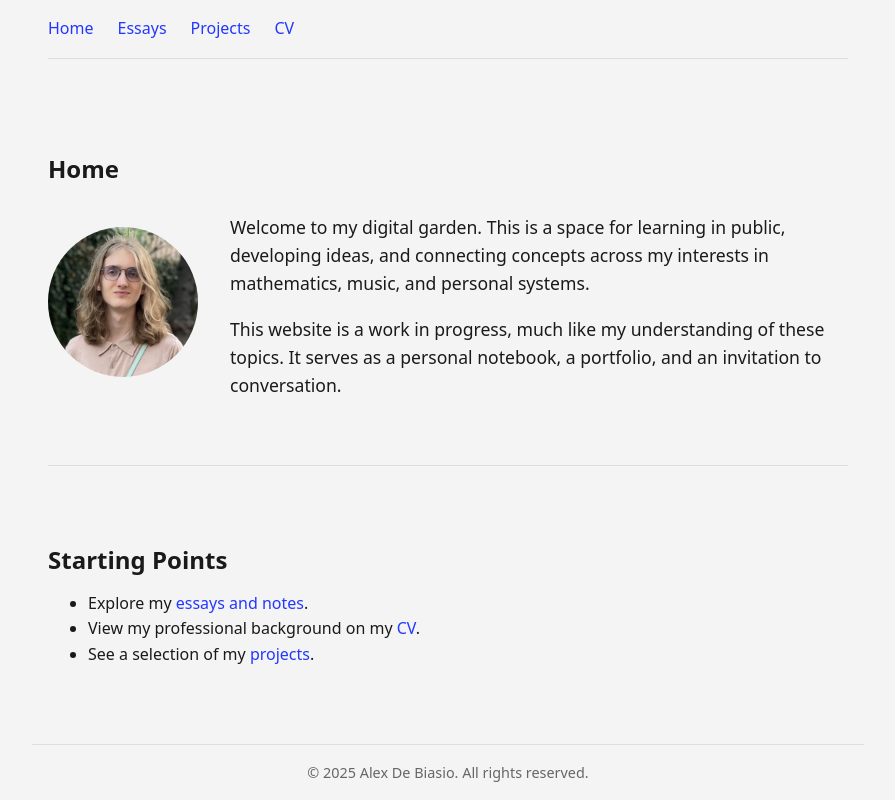
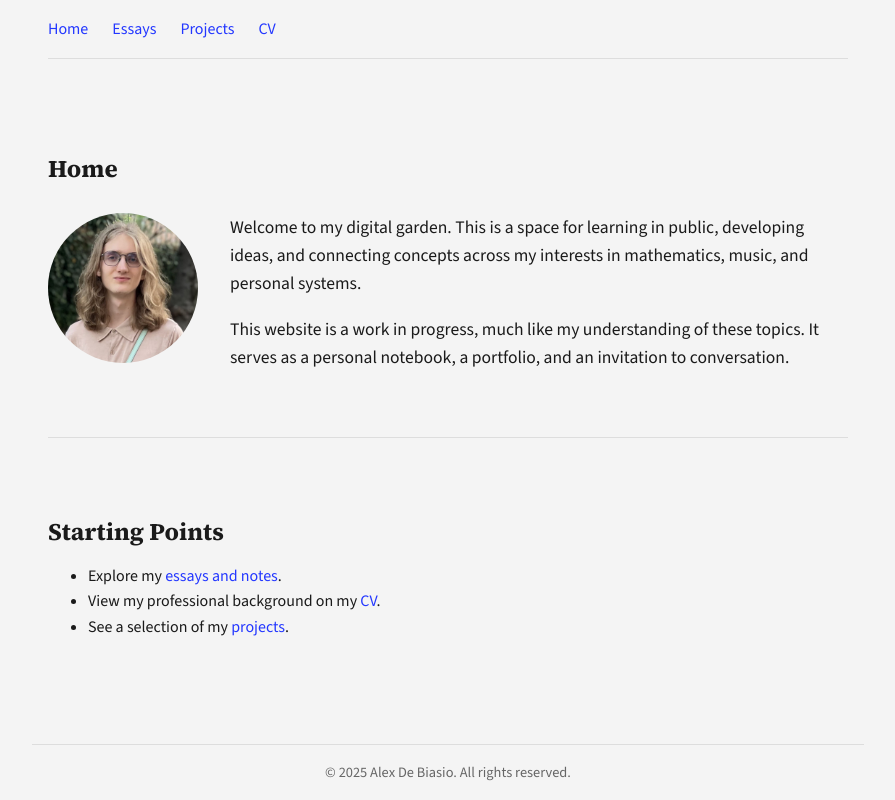
Before and after one commit to ad1406/alexdebiasio.com, an Astro site: page / in a window 1280 px wide. Shown: the whole page, without its empty margins (192-1087 px from the left). Built offline with nearby package versions, Linux system fonts and the light colour scheme; Astro itself is replaced by a stand-in of ours.

Commit message:
Make font more professional

```diff
--- a/src/layouts/BaseLayout.astro
+++ b/src/layouts/BaseLayout.astro
@@ -30,6 +30,9 @@ const { frontmatter } = Astro.props;
 </html>
 
 <style is:global>
+	/* Import Google Fonts using the new variable font URL */
+	@import url('https://fonts.googleapis.com/css2?family=Source+Sans+3:ital,wght@0,200..900;1,200..900&family=Source+Serif+4:ital,opsz,wght@0,8..60,200..900;1,8..60,200..900&display=swap');
+
 	/* A modern CSS reset */
 	:root {
 		--accent: #2337ff;
@@ -39,7 +42,8 @@ const { frontmatter } = Astro.props;
 		--off-white: #f4f4f4;
 	}
 	html {
-		font-family: system-ui, -apple-system, BlinkMacSystemFont, 'Segoe UI', Roboto, Oxygen, Ubuntu, Cantarell, 'Open Sans', 'Helvetica Neue', sans-serif;
+		/* Apply Source Sans 3 to all body text */
+		font-family: 'Source Sans 3', system-ui, -apple-system, sans-serif;
 		font-size: 16px;
 		line-height: 1.6;
 		background-color: var(--off-white);
@@ -78,6 +82,8 @@ const { frontmatter } = Astro.props;
 		border-top: 1px solid #ddd;
 	}
 	h1, h2, h3 {
+		/* Apply Source Serif 4 to all headings */
+		font-family: 'Source Serif 4', serif;
 		line-height: 1.2;
 		margin-top: 2em;
 		margin-bottom: 0.5em;
```
Also changed, not shown: public/favicon.ico (added), public/favicon.png (added).
